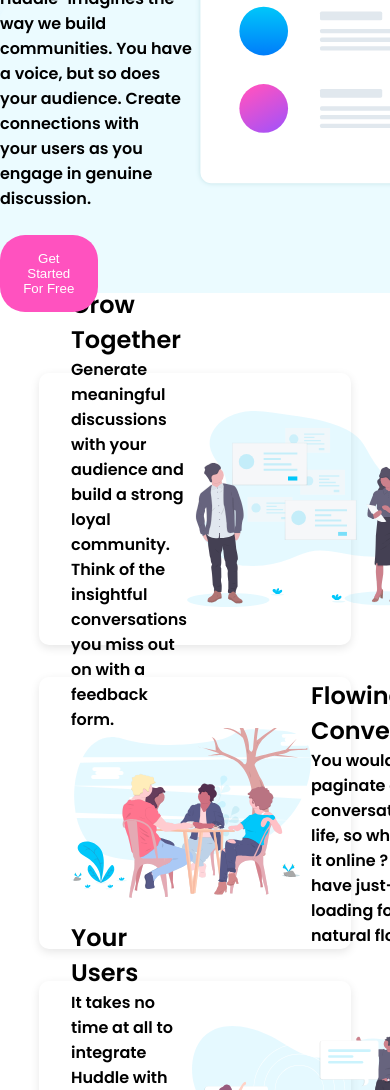
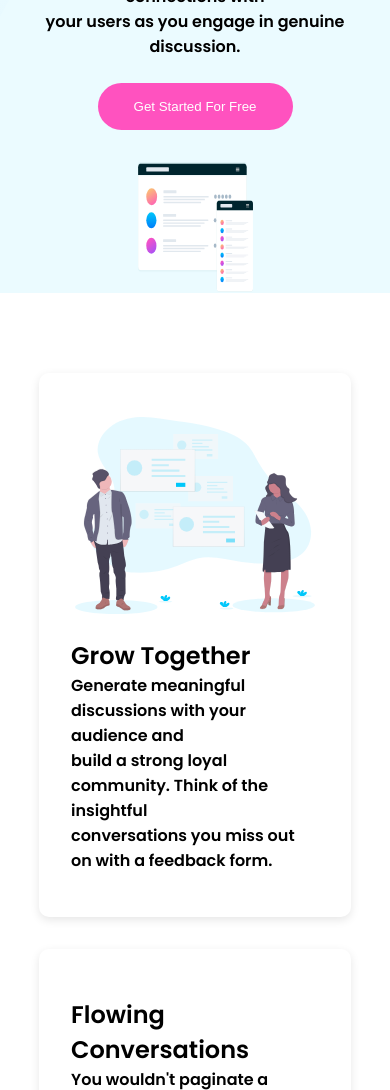
Before and after one commit to xavierdevweb/landingpage, a plain HTML site: page index.html in a window 390 px wide. Shown: the part 347-1437 px from the top of the page. Drawn offline with Linux system fonts and the light colour scheme.

Commit message:
Responsive et ajustement

```diff
--- a/inc/style.css
+++ b/inc/style.css
@@ -16,7 +16,7 @@
 }
 
 body {
-    font-family: 'Poppins', sans-serif;
+  font-family: "Poppins", sans-serif;
 }
 
 /* HEADER */
@@ -54,13 +54,12 @@ body {
 .container__header--sub > img {
   width: 35rem;
   height: 25rem;
-
 }
 
 /* BTN */
 
 .btn-primary {
-    color: #FFF;
+  color: #fff;
   background-color: var(--btn-primary-pink--);
   border: none;
   padding: 1rem;
@@ -83,10 +82,10 @@ section:first-of-type {
   margin-top: 5rem;
 }
 
-.container__section--main{
+.container__section--main {
   width: 80%;
   margin: auto;
-    margin-top: 2rem ;
+  margin-top: 2rem;
   box-shadow: 0 3px 10px rgb(0 0 0 / 0.1);
   border-radius: 10px;
 }
@@ -104,8 +103,9 @@ section:first-of-type {
 
 .container__footer--main {
   background-color: var(--very-Dark-cyan--);
-    color: #FFF;
+  color: #fff;
   margin-top: 5rem;
+  width: 100%;
 }
 
 .container__items--infos ul li {
@@ -114,5 +114,29 @@ section:first-of-type {
 
 .container__items--infos ul li a {
   text-decoration: none;
-    color: #FFF;
+  color: #fff;
 }
+
+@media screen and (max-width: 1200px) {
+  .container__header--sub {
+    flex-direction: column;
+  }
+
+  .container__header--sub img {
+    width: 30%;
+  }
+
+  .container__header--paragraph {
+    display: flex;
+    flex-direction: column;
+    align-items: center;
+    text-align: center;
+    margin-bottom: 2rem;
+  }
+
+  .container {
+    flex-wrap: wrap;
+    height: 30rem;
+    flex-direction: column-reverse;
+  }
+}
--- a/index.html
+++ b/index.html
@@ -48,7 +48,7 @@
 
     <section class="container__section--main">
       <article class="container__article">
-        <div class="container">
+        <div class="container t">
           <img src="./images/illustration-flowing-conversation.svg" alt="Flowing Conversation">
           <div class="container__article--sub">
             <h2>Flowing Conversations</h2>
@@ -90,7 +90,7 @@
         <ul>
           <li><a href="#">Career</a></li>
           <li><a href="#">Blog</a></li>
-          <li><a href="#">Contact Us</a></li>
+          <li><a href="#">Contact U</a></li>
         </ul>
       </div>
       <div class="container__items--infos">
```
Lines whose indentation alone changed are shown as unchanged.
